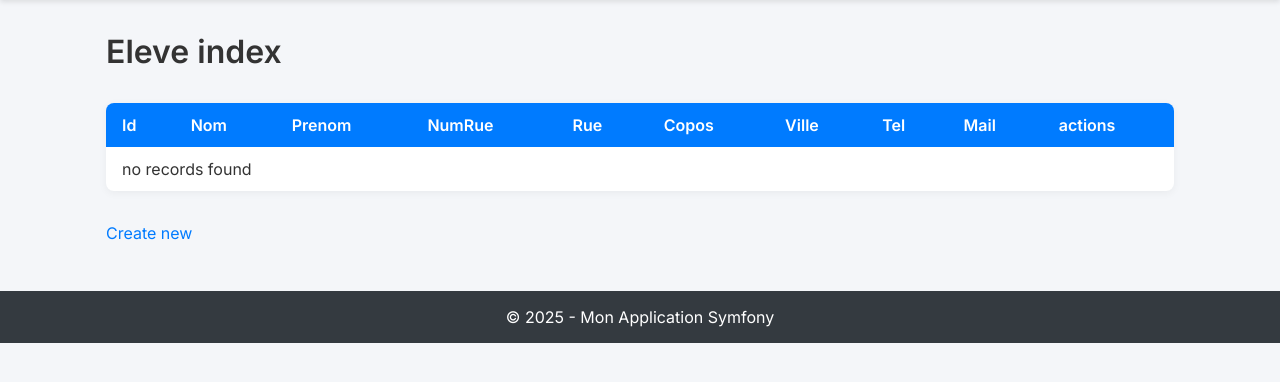
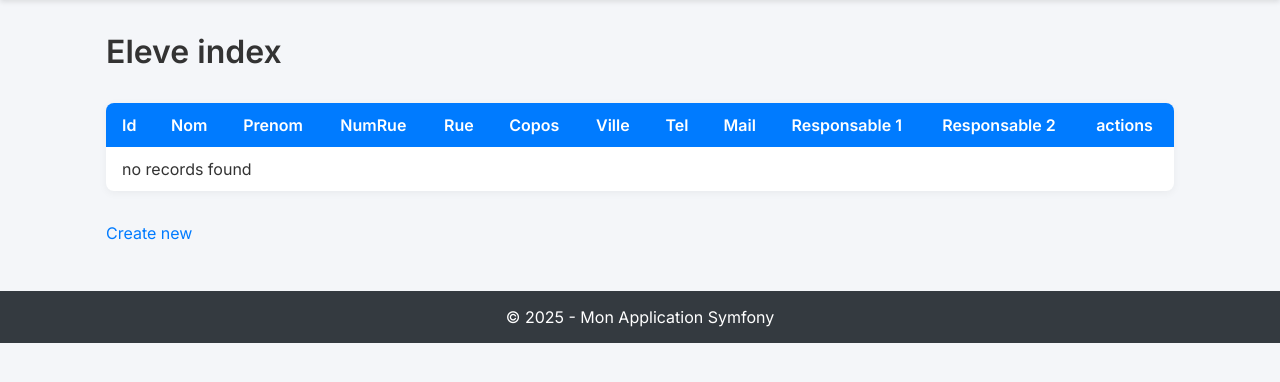
Before and after one commit to ZakinaA/25ironwill, a Symfony app: template templates/eleve/index.html.twig in a window 1280 px wide. Shown: the part 87-469 px from the top of the page. Run offline with Twig, Linux system fonts and the light colour scheme; the template is opened without the code that fills it, so the values that code supplies are empty; some libraries are stand-ins or nearby versions.

Commit message:
Premiere modification pour les eleves gestion des reponsable dans la index il faut faire le new maintenant

```diff
--- a/templates/eleve/index.html.twig
+++ b/templates/eleve/index.html.twig
@@ -17,7 +17,11 @@
                 <th>Ville</th>
                 <th>Tel</th>
                 <th>Mail</th>
+                <th>Responsable 1</th>
+                <th>Responsable 2 </th>
                 <th>actions</th>
+
+
             </tr>
         </thead>
         <tbody>
@@ -32,7 +36,15 @@
                 <td>{{ eleve.ville }}</td>
                 <td>{{ eleve.tel }}</td>
                 <td>{{ eleve.mail }}</td>
+                <<td>
+    {{ eleve.responsables|length > 0 ? eleve.responsables[0].nom : '' }}
+    {{ eleve.responsables|length > 0 ? eleve.responsables[0].prenom : '' }}
+                </td>
+
                 <td>
+    {{ eleve.responsables|length > 1 ? eleve.responsables[1].nom : '' }}
+    {{ eleve.responsables|length > 1 ? eleve.responsables[1].prenom : '' }}
+            </td>
                     <a href="{{ path('app_eleve_show', {'id': eleve.id}) }}">show</a>
                     <a href="{{ path('app_eleve_edit', {'id': eleve.id}) }}">edit</a>
                 </td>
```
